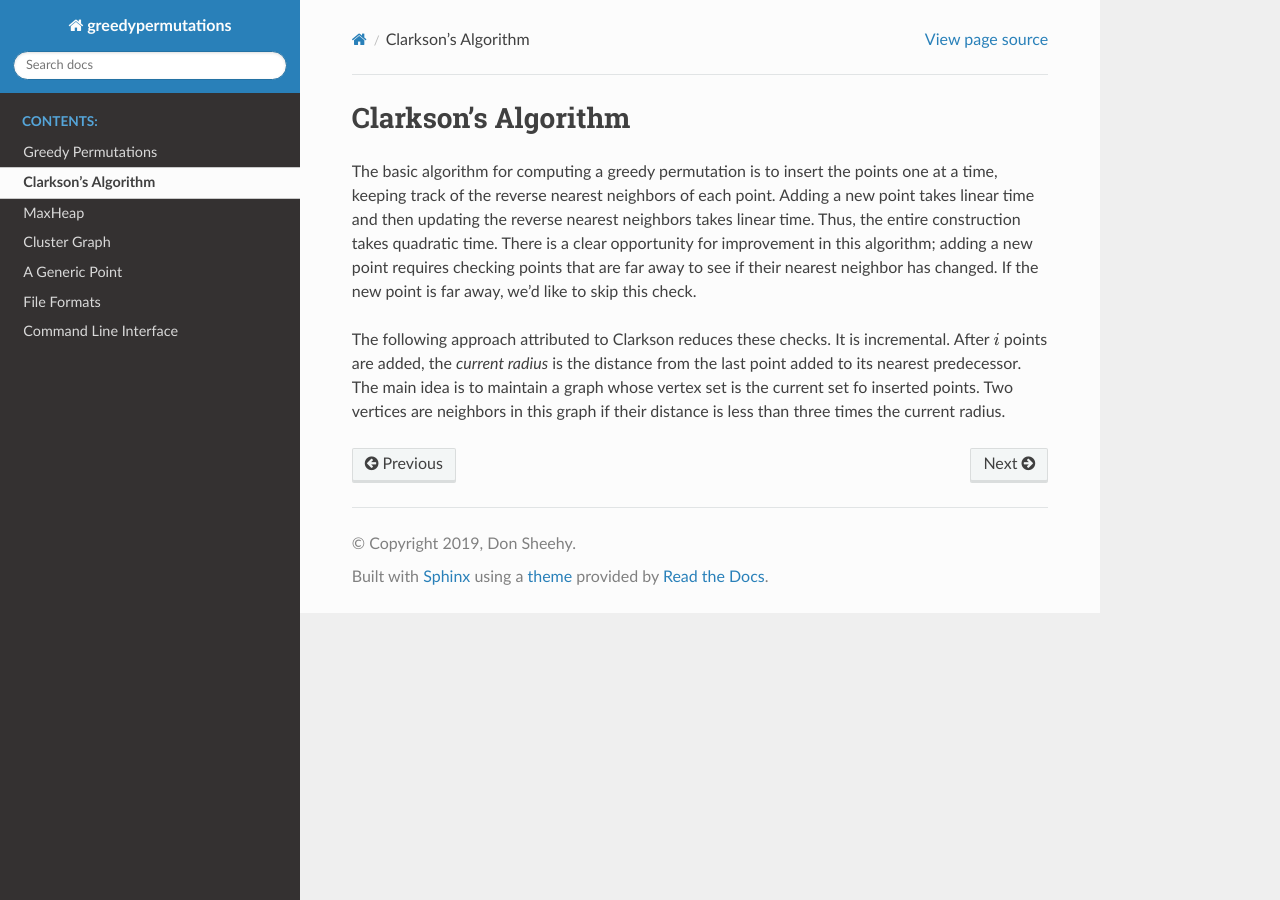
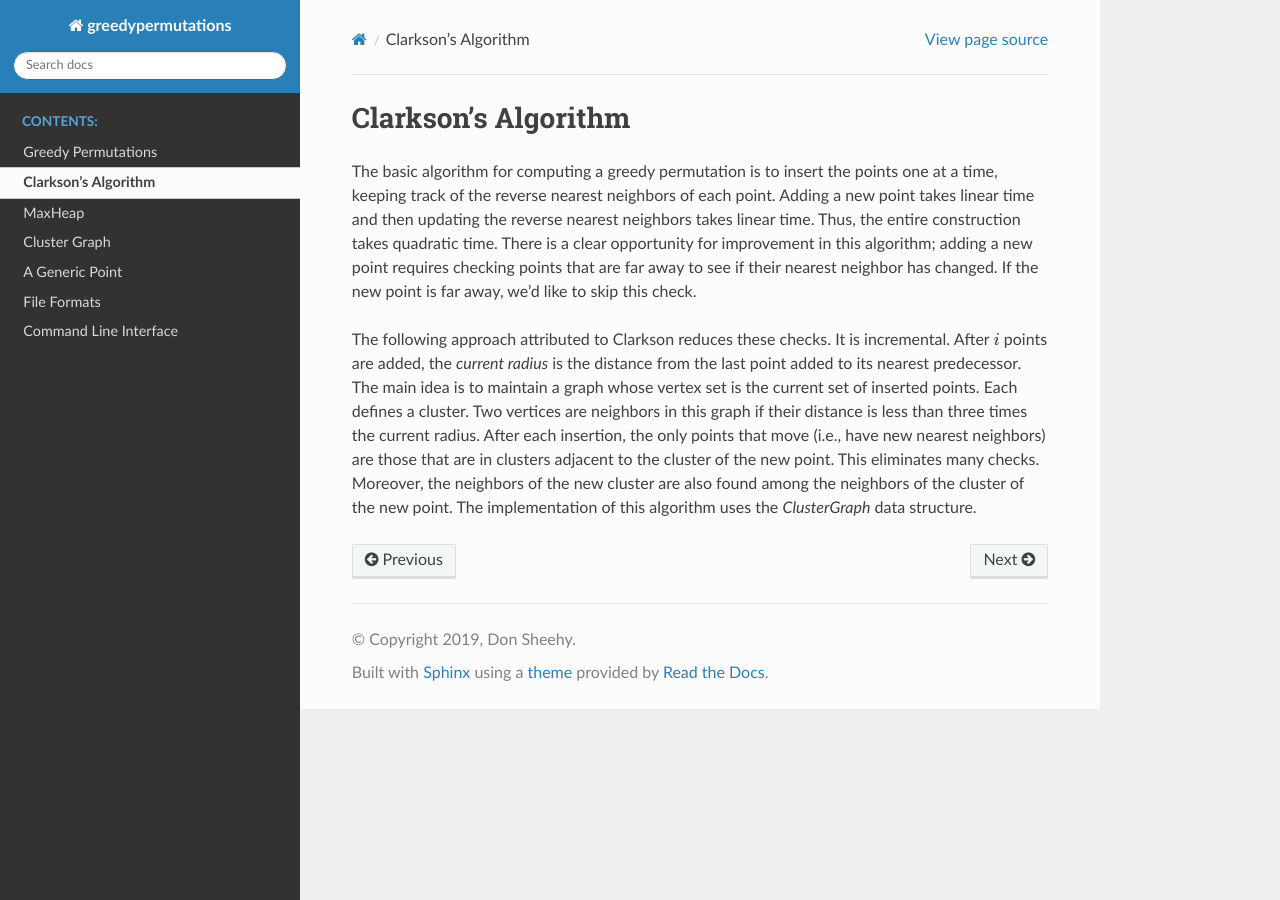
Before and after one commit to donsheehy/greedypermutation, a Sphinx documentation site: the page built from docs/source/clarkson.rst, in a window 1280 px wide. Built offline with Sphinx 7.4.7 and the Read the Docs theme 2.0.0, drawn with Linux system fonts in a browser that asks for light colours.

Commit message:
Minor updates to docs.

```diff
--- a/docs/source/clarkson.rst
+++ b/docs/source/clarkson.rst
@@ -10,5 +10,10 @@ If the new point is far away, we'd like to skip this check.
 The following approach attributed to Clarkson reduces these checks.
 It is incremental.
 After :math:`i` points are added, the *current radius* is the distance from the last point added to its nearest predecessor.
-The main idea is to maintain a graph whose vertex set is the current set fo inserted points.
+The main idea is to maintain a graph whose vertex set is the current set of inserted points.
+Each defines a cluster.
 Two vertices are neighbors in this graph if their distance is less than three times the current radius.
+After each insertion, the only points that move (i.e., have new nearest neighbors) are those that are in clusters adjacent to the cluster of the new point.
+This eliminates many checks.
+Moreover, the neighbors of the new cluster are also found among the neighbors of the cluster of the new point.
+The implementation of this algorithm uses the `ClusterGraph` data structure.
--- a/docs/source/point.rst
+++ b/docs/source/point.rst
@@ -11,3 +11,4 @@ It must implement the following methods:
 - `__str__` It is often useful to print the points.
 
 These will be our basic requirements for a `Point` class.
+If you want to define your own metric to use with this package, it need only implement these methods in order to work.
--- a/setup.py
+++ b/setup.py
@@ -11,7 +11,7 @@ setuptools.setup(
     description="A package for computing greedy permutations",
     long_description=long_description,
     long_description_content_type="text/markdown",
-    url="https://donsheehy.net",
+    url="https://github.com/donsheehy/greedypermutation",
     packages=setuptools.find_packages(),
     classifiers=[
         "Programming Language :: Python :: 3",
```
